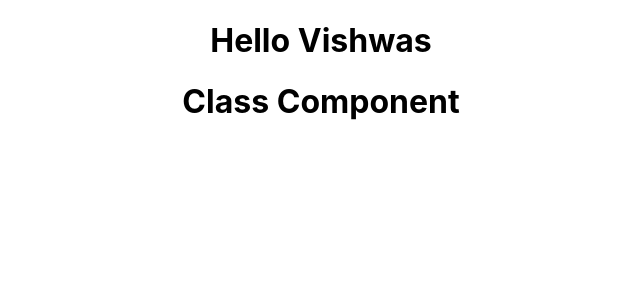
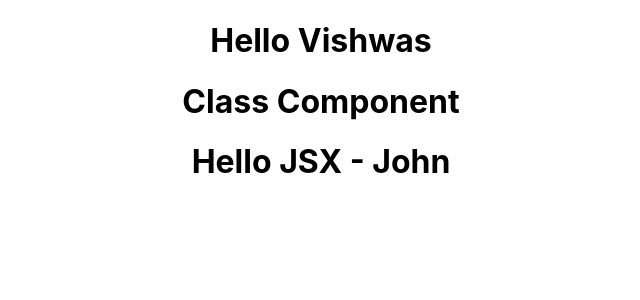
Before and after one commit to comexprt/dev-react-js-training, a React (Create React App) app: page / in a window 1280 px wide. Shown: the top 300 px of the page, without its empty margins (319-959 px from the left). Built offline with nearby package versions, Linux system fonts and the light colour scheme.

Commit message:
ReactJS Tutorial - 8 - JSX

```diff
--- a/src/App.js
+++ b/src/App.js
@@ -3,6 +3,7 @@ import logo from './logo.svg';
 import './App.css';
 import Greet from './components/Greet'
 import Welcome from './components/Welcome'
+import Hello from './components/hello'
 
 // for advance export
 // import {Greet} from './components/Greet'
@@ -12,6 +13,7 @@ function App() {
     <div className="App">
         <Greet />
         <Welcome />
+        <Hello />
     </div>
   );
 }
--- /dev/null
+++ b/src/components/hello.js
@@ -0,0 +1,17 @@
+import React from 'react'
+
+const Hello = () =>{
+    // return(
+    //     <div>
+    //         <h1>Hello JSx - john </h1>
+    //     </div>
+    // )
+
+    return React.createElement(
+        'div',
+        null,
+        React.createElement('h1',{id:'hello',className:'dummy-class lg', htmlFor:'test'}, 'Hello JSX - John')
+    )
+}
+
+export default Hello
```
